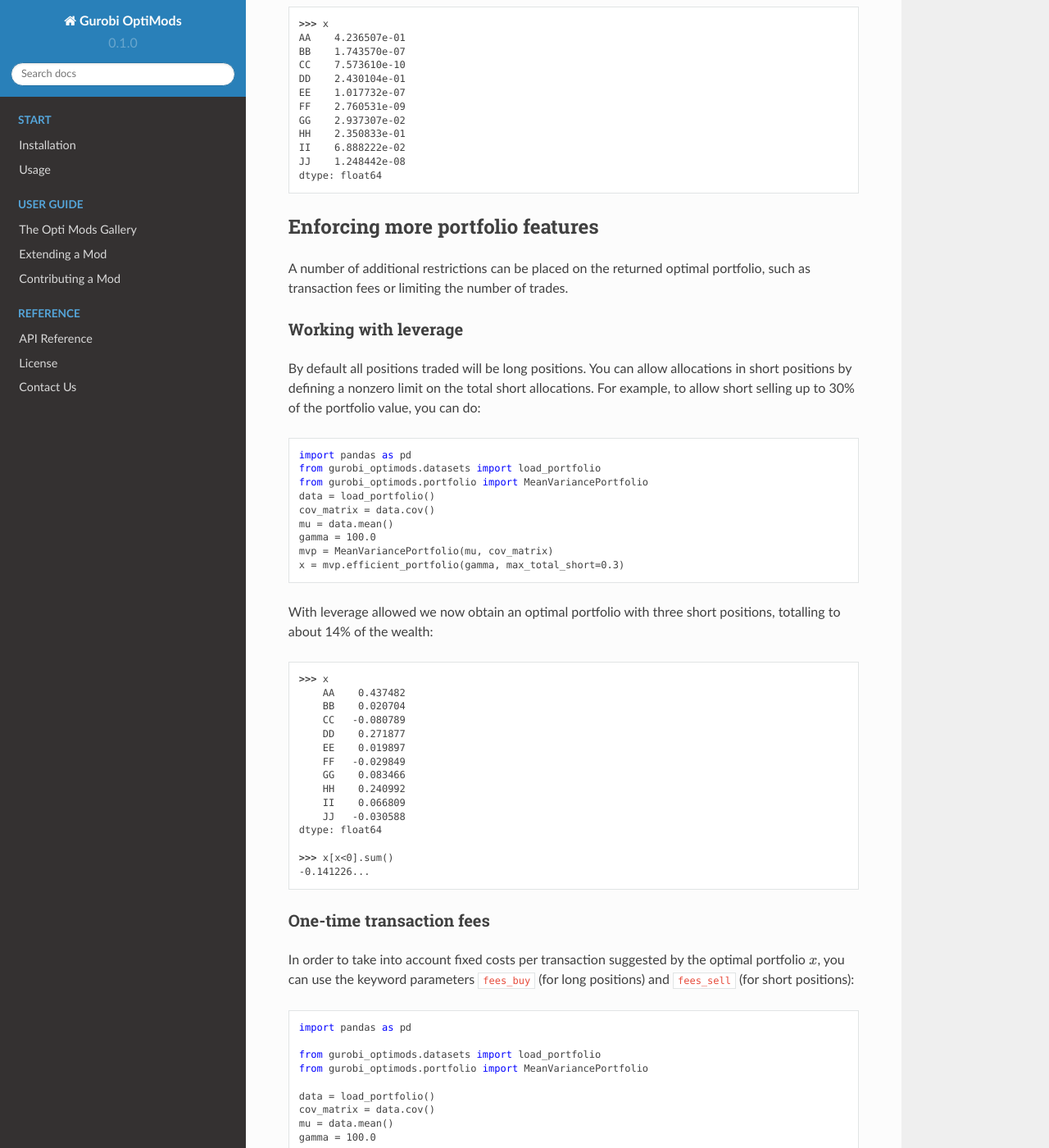
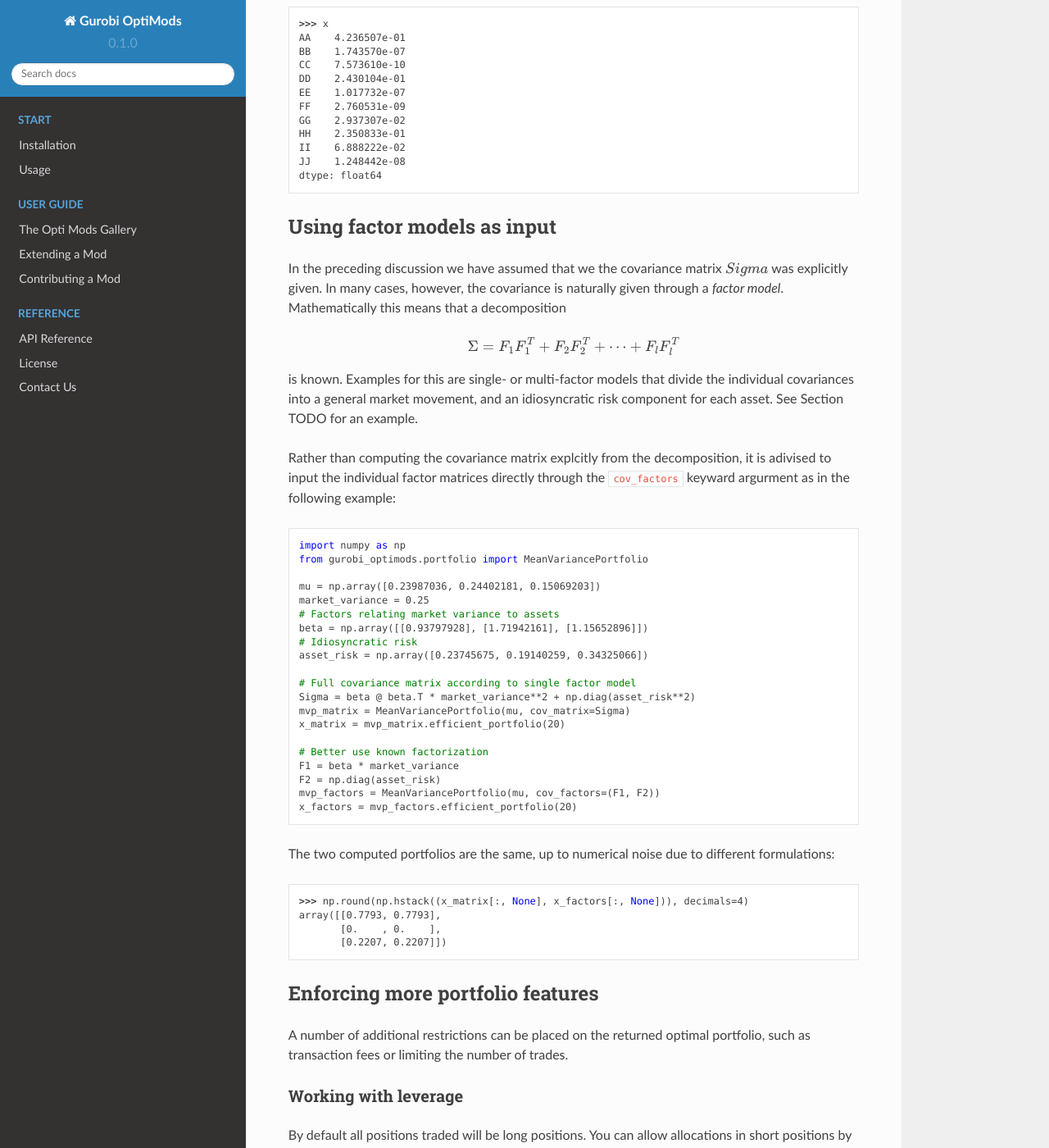
Before and after one commit to Gurobi/gurobi-optimods, a Sphinx documentation site: the page built from docs/source/mods/portfolio.rst, in a window 1280 px wide and 1400 px high, scrolled down 1936 px. Shown: the whole window at 82% size. Built offline with Sphinx 7.4.7 and the Read the Docs theme 2.0.0, drawn with Linux system fonts in a browser that asks for light colours.

Commit message:
Documentation for factor model input

```diff
--- a/docs/source/mods/portfolio.rst
+++ b/docs/source/mods/portfolio.rst
@@ -198,6 +198,80 @@ here the solution suggests to spread the investments over five positions
     II    6.888222e-02
     JJ    1.248442e-08
     dtype: float64
+
+
+Using factor models as input
+----------------------------
+
+In the preceding discussion we have assumed that we the covariance matrix
+:math:`Sigma` was explicitly given.  In many cases, however, the covariance is
+naturally given through a *factor model*.  Mathematically this means that a
+decomposition
+
+.. math::
+
+    \begin{align*}
+    \Sigma = F_1 F_1^T + F_2 F_2^T + \cdots + F_l F_l^T
+    \end{align*}
+
+is known.  Examples for this are single- or multi-factor models that divide
+the individual covariances into a general market movement, and an
+idiosyncratic risk component for each asset.  See Section TODO for an example.
+
+Rather than computing the covariance matrix explcitly from the decomposition,
+it is adivised to input the individual factor matrices directly through the
+``cov_factors`` keyward argurment as in the following example:
+
+.. testcode:: mod
+
+    import numpy as np
+    from gurobi_optimods.portfolio import MeanVariancePortfolio
+
+    mu = np.array([0.23987036, 0.24402181, 0.15069203])
+    market_variance = 0.25
+    # Factors relating market variance to assets
+    beta = np.array([[0.93797928], [1.71942161], [1.15652896]])
+    # Idiosyncratic risk
+    asset_risk = np.array([0.23745675, 0.19140259, 0.34325066])
+
+    # Full covariance matrix according to single factor model
+    Sigma = beta @ beta.T * market_variance**2 + np.diag(asset_risk**2)
+    mvp_matrix = MeanVariancePortfolio(mu, cov_matrix=Sigma)
+    x_matrix = mvp_matrix.efficient_portfolio(20)
+
+    # Better use known factorization
+    F1 = beta * market_variance
+    F2 = np.diag(asset_risk)
+    mvp_factors = MeanVariancePortfolio(mu, cov_factors=(F1, F2))
+    x_factors = mvp_factors.efficient_portfolio(20)
+
+.. testoutput:: mod
+    :hide:
+
+    ...
+    Optimize a model with 26 rows, 27 columns and 57 nonzeros
+    ...
+    Model has 6 quadratic objective terms
+    ...
+    Presolved: 1 rows, 3 columns, 3 nonzeros
+    ...
+    Optimize a model with 30 rows, 31 columns and 67 nonzeros
+    ...
+    Model has 4 quadratic objective terms
+    ...
+    Presolved: 2 rows, 4 columns, 6 nonzeros
+    ...
+
+The two computed portfolios are the same, up to numerical noise due to
+different formulations:
+
+.. doctest:: mod
+    :options: +NORMALIZE_WHITESPACE
+
+    >>> np.round(np.hstack((x_matrix[:, None], x_factors[:, None])), decimals=4)
+    array([[0.7793, 0.7793],
+           [0.    , 0.    ],
+           [0.2207, 0.2207]])
 
 .. _portfolio features:
 
```
